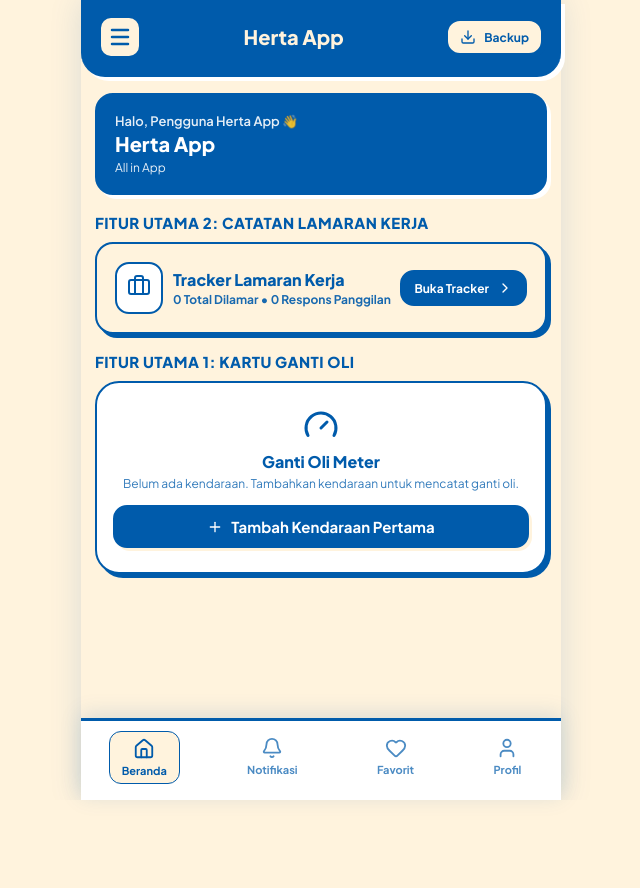
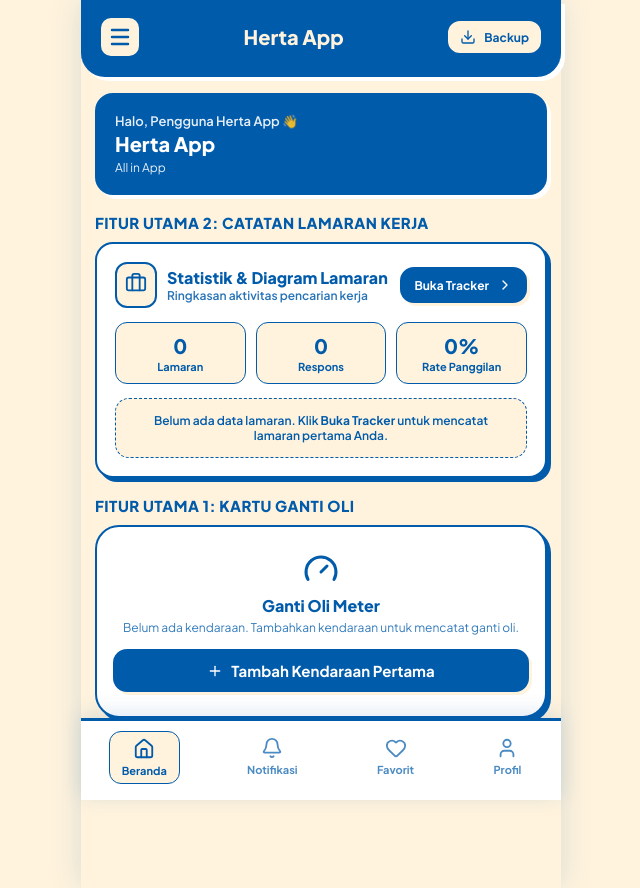
Before and after one commit to hamdanherta/HertaApp, a React (Vite) app: page / in a window 1280 px wide. Shown: the whole page, without its empty margins (319-959 px from the left). Before the commit the page ends 800 px from the top, so only its background shows below. Built offline with nearby package versions, Linux system fonts and the light colour scheme.

Commit message:
Add Job Applications statistics & platform diagram card to DashboardView and rebuild HertaApp.apk

```diff
--- a/src/components/DashboardView.jsx
+++ b/src/components/DashboardView.jsx
@@ -60,6 +60,14 @@ export const DashboardView = ({ vehicles = [], onSaveVehicles, applications = []
 
   const totalApps = applications.length;
   const interviewApps = applications.filter(a => a.status === 'Interview' || a.status === 'Tes' || a.status === 'Diterima').length;
+  const responseRate = totalApps > 0 ? Math.round((interviewApps / totalApps) * 100) : 0;
+
+  // Platform distribution
+  const platformCounts = applications.reduce((acc, app) => {
+    const key = app.platform || 'Lainnya';
+    acc[key] = (acc[key] || 0) + 1;
+    return acc;
+  }, {});
 
   return (
     <div style={{ display: 'flex', flexDirection: 'column', gap: '18px', paddingBottom: '150px' }}>
@@ -77,7 +85,7 @@ export const DashboardView = ({ vehicles = [], onSaveVehicles, applications = []
         </p>
       </div>
 
-      {/* --- FITUR UTAMA 2: KARTU RINGKASAN CATATAN LAMARAN KERJA --- */}
+      {/* --- FITUR UTAMA 2: KARTU STATISTIK & DIAGRAM LAMARAN KERJA --- */}
       <div>
         <div style={{ marginBottom: '10px' }}>
           <h3 style={{ fontSize: '15px', fontWeight: '800', textTransform: 'uppercase', letterSpacing: '0.5px', color: '#005BAB' }}>
@@ -85,18 +93,19 @@ export const DashboardView = ({ vehicles = [], onSaveVehicles, applications = []
           </h3>
         </div>
 
-        <div className="hn-card" style={{ backgroundColor: '#FFF3DD' }}>
-          <div style={{ display: 'flex', alignItems: 'center', justifyContent: 'space-between' }}>
+        <div className="hn-card">
+          {/* Header Card */}
+          <div style={{ display: 'flex', alignItems: 'center', justifyContent: 'space-between', marginBottom: '14px' }}>
             <div style={{ display: 'flex', alignItems: 'center', gap: '10px' }}>
-              <div style={{ padding: '10px', backgroundColor: '#FFFFFF', borderRadius: '14px', border: '2px solid #005BAB' }}>
-                <Briefcase size={24} color="#005BAB" />
+              <div style={{ padding: '8px', backgroundColor: '#FFF3DD', borderRadius: '12px', border: '2px solid #005BAB' }}>
+                <Briefcase size={22} color="#005BAB" />
               </div>
               <div>
                 <h4 style={{ fontSize: '16px', fontWeight: '800', color: '#005BAB' }}>
-                  Tracker Lamaran Kerja
+                  Statistik & Diagram Lamaran
                 </h4>
-                <div style={{ fontSize: '12px', fontWeight: '700', color: '#005BAB', opacity: 0.9, marginTop: '2px' }}>
-                  {totalApps} Total Dilamar • {interviewApps} Respons Panggilan
+                <div style={{ fontSize: '12px', fontWeight: '600', color: '#005BAB', opacity: 0.85 }}>
+                  Ringkasan aktivitas pencarian kerja
                 </div>
               </div>
             </div>
@@ -109,6 +118,61 @@ export const DashboardView = ({ vehicles = [], onSaveVehicles, applications = []
               Buka Tracker <ChevronRight size={16} />
             </button>
           </div>
+
+          {/* Stat Grid */}
+          <div style={{ display: 'grid', gridTemplateColumns: 'repeat(3, 1fr)', gap: '10px', marginBottom: '14px' }}>
+            <div style={{ backgroundColor: '#FFF3DD', padding: '10px', borderRadius: '12px', border: '1.5px solid #005BAB', textAlign: 'center' }}>
+              <div style={{ fontSize: '20px', fontWeight: '800', color: '#005BAB' }}>{totalApps}</div>
+              <div style={{ fontSize: '11px', fontWeight: '700', color: '#005BAB', marginTop: '2px' }}>Lamaran</div>
+            </div>
+            <div style={{ backgroundColor: '#FFF3DD', padding: '10px', borderRadius: '12px', border: '1.5px solid #005BAB', textAlign: 'center' }}>
+              <div style={{ fontSize: '20px', fontWeight: '800', color: '#005BAB' }}>{interviewApps}</div>
+              <div style={{ fontSize: '11px', fontWeight: '700', color: '#005BAB', marginTop: '2px' }}>Respons</div>
+            </div>
+            <div style={{ backgroundColor: '#FFF3DD', padding: '10px', borderRadius: '12px', border: '1.5px solid #005BAB', textAlign: 'center' }}>
+              <div style={{ fontSize: '20px', fontWeight: '800', color: '#005BAB' }}>{responseRate}%</div>
+              <div style={{ fontSize: '11px', fontWeight: '700', color: '#005BAB', marginTop: '2px' }}>Rate Panggilan</div>
+            </div>
+          </div>
+
+          {/* Platform Distribution Bar Diagram */}
+          {totalApps > 0 ? (
+            <div style={{ backgroundColor: '#FFF3DD', padding: '14px', borderRadius: '14px', border: '1.5px solid #005BAB' }}>
+              <div style={{ fontSize: '11px', fontWeight: '800', textTransform: 'uppercase', marginBottom: '10px', color: '#005BAB' }}>
+                📊 Distribusi Sumber Lowongan
+              </div>
+
+              <div style={{ display: 'flex', flexDirection: 'column', gap: '8px' }}>
+                {Object.entries(platformCounts).map(([platform, count]) => {
+                  const percent = Math.round((count / totalApps) * 100);
+                  return (
+                    <div key={platform} style={{ display: 'flex', flexDirection: 'column', gap: '3px' }}>
+                      <div style={{ display: 'flex', justifyContent: 'space-between', fontSize: '11px', fontWeight: '700', color: '#005BAB' }}>
+                        <span>{platform} ({count})</span>
+                        <span>{percent}%</span>
+                      </div>
+                      <div className="hn-progress-track" style={{ height: '8px' }}>
+                        <div className="hn-progress-fill" style={{ width: `${percent}%` }} />
+                      </div>
+                    </div>
+                  );
+                })}
+              </div>
+            </div>
+          ) : (
+            <div style={{
+              backgroundColor: '#FFF3DD',
+              padding: '14px',
+              borderRadius: '14px',
+              border: '1.5px dashed #005BAB',
+              textAlign: 'center',
+              fontSize: '12px',
+              fontWeight: '600',
+              color: '#005BAB'
+            }}>
+              Belum ada data lamaran. Klik <strong>Buka Tracker</strong> untuk mencatat lamaran pertama Anda.
+            </div>
+          )}
         </div>
       </div>
 
```
Also changed, not shown: 1 other file (tests, documents, lock files or other folders).
